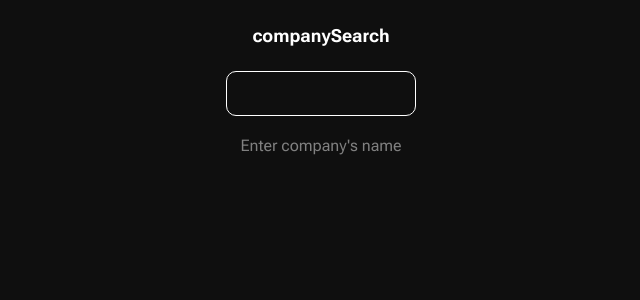
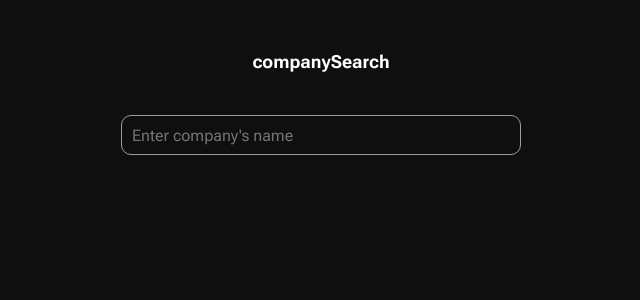
Before and after one commit to victoras24/companySearchCy, a React (Vite) app: page / in a window 1280 px wide. Shown: the top 300 px of the page, without its empty margins (319-959 px from the left). Built offline with nearby package versions, Linux system fonts and the light colour scheme.

Commit message:
appearance update & debugging cors error

```diff
--- a/components/Search.jsx
+++ b/components/Search.jsx
@@ -4,6 +4,9 @@ export default function Search() {
     const [companyData, setCompanyData] = useState([])
     const [loading, setLoading] = useState(false)
     const [companySearchInput, setCompanySearchInput] = useState("")
+    const corsAnywhereUrl = 'http://localhost:8080/';
+    const apiURL = `https://www.data.gov.cy/api/action/datastore/search.json?resource_id=b48bf3b6-51f2-4368-8eaa-63d61836aaa9&q=${companySearchInput}`
+
 
     useEffect(() => {
         if (companySearchInput.trim() !== "") {
@@ -24,10 +27,10 @@ export default function Search() {
     const fetchData = async () => {
         try {
             console.log("Fetching data for:", companySearchInput)
-            const res = await fetch(`http://localhost:5000/api/organisations?keyword=${(companySearchInput)}`)
+            const res = await fetch(`${corsAnywhereUrl}${apiURL}`)
             const data = await res.json()
             console.log("Received data:", data)
-            setCompanyData(data)
+            setCompanyData(data.result.records)
         } catch (err) {
             console.error("Error fetching data:", err)
             setCompanyData([])
@@ -36,11 +39,15 @@ export default function Search() {
         }
     }
 
+
     const companyDataElements = companyData.map((data) => {
         return (
-            <div className="result-container" key={data.registration_no}>
+            <div key={data.registration_no} className="result-container-data">
                 <p className="result-container-company">
                     {data.organisation_name}
+                </p>
+                <p className="result-container-address">
+                    {data.street}{data.territory}
                 </p>
             </div>
         )
@@ -61,16 +68,15 @@ export default function Search() {
                     onChange={handleInputChange}
                     value={companySearchInput}
                     className="search-container-input"
+                    placeholder="Enter company's name"
                 />
                 {loading ? (
                     <p>Loading...</p>
                 ) : companyData.length > 0 ? (
-                    companyDataElements
-                ) : companySearchInput.trim() !== "" ? (
-                    <p>No results found</p>
-                ) : (
-                    <p className="result-container-company">Enter company's name</p>
-                )}
+                    <div className="result-container">
+                        {companyDataElements}
+                    </div>
+                ) : companySearchInput.trim() !== ""}
             </div>
         </div>
     )
--- a/index.css
+++ b/index.css
@@ -1,7 +1,5 @@
 * {
     box-sizing: border-box;
-    margin: 0;
-    padding: 0;
     background-color: #0f0f0f;
     color: #fff;
     font-family: "Roboto Flex", sans-serif;
@@ -12,7 +10,7 @@
     display: flex;
     justify-content: center;
     padding: 25px 120px;
-    width: 100vw;
+    width: 100vh60vh;
     z-index: 10;
 }
 
@@ -29,19 +27,53 @@
 
 .search-container-input {
     background-color: initial;
-    border: 1px solid #fff;
+    border: 1px solid #9e9e9e;
     border-radius: 10px;
-    height: 45px;
+    width: 50vh;
+    height: 40px;
     outline: none;
     padding-left: 10px;
+    margin-bottom: 20px;
 }
 
 .result-container {
-    margin-top: 20px;
+    display: flex;
+    flex-direction: column;
+    justify-content: center;
+    align-items: start;
+    border: 1px solid #161616;
+    border-radius: 10px;
+    min-width: 60vh;
+    overflow-y: auto;
+    scrollbar-width: thin;
+    scrollbar-color: #242424 #161616;
+    margin: 0;
+    max-height: 80vh;
+}
+
+.result-container-data {
+    margin: 0;
+    cursor: pointer;
+    border-bottom: 1px solid #161616;
+    width: 60vh;
+    background-color: transparent;
+}
+
+.result-container-data:hover {
+    background-color: #161616;
+}
+
+.result-container-data:last-child {
+    border-bottom: none;
+}
+
+.result-container-address {
+    color: #9e9e9e;
+    margin: 10px;
+    background-color: transparent;
 }
 
 .result-container-company {
-    color: grey;
-    margin-top: 20px;
-    cursor: pointer;
+    margin: 10px;
+    background-color: transparent;
 }
--- a/package.json
+++ b/package.json
@@ -10,6 +10,7 @@
     "preview": "vite preview"
   },
   "dependencies": {
+    "cors-anywhere": "^0.4.4",
     "react": "^18.3.1",
     "react-dom": "^18.3.1"
   },
```
Also changed, not shown: corsServer.js (added, +12 -0 lines), 1 other file (tests, documents, lock files or other folders).
